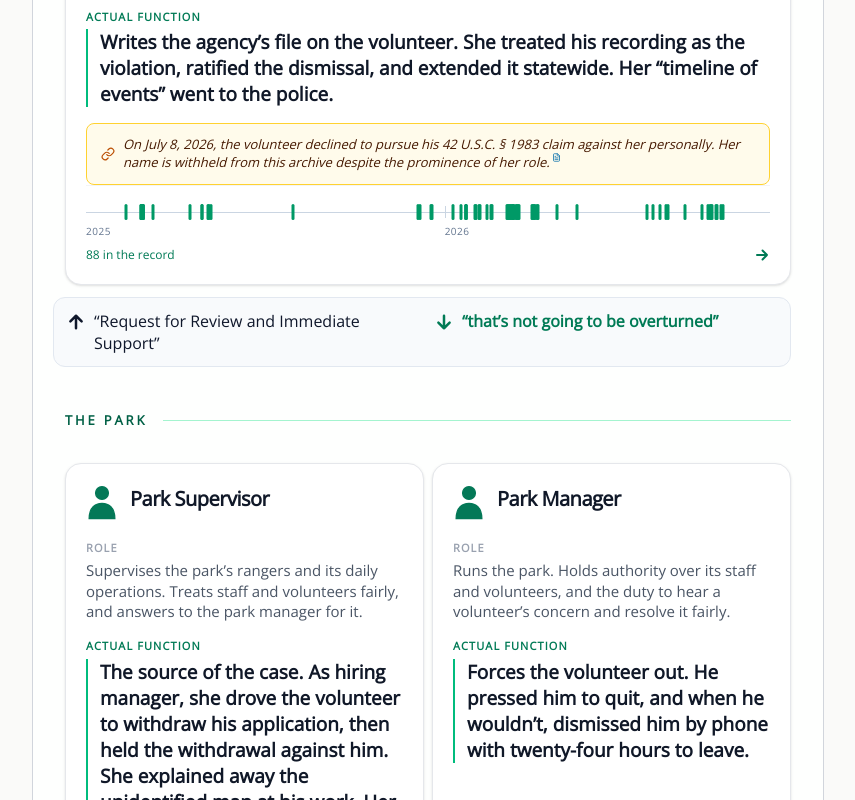
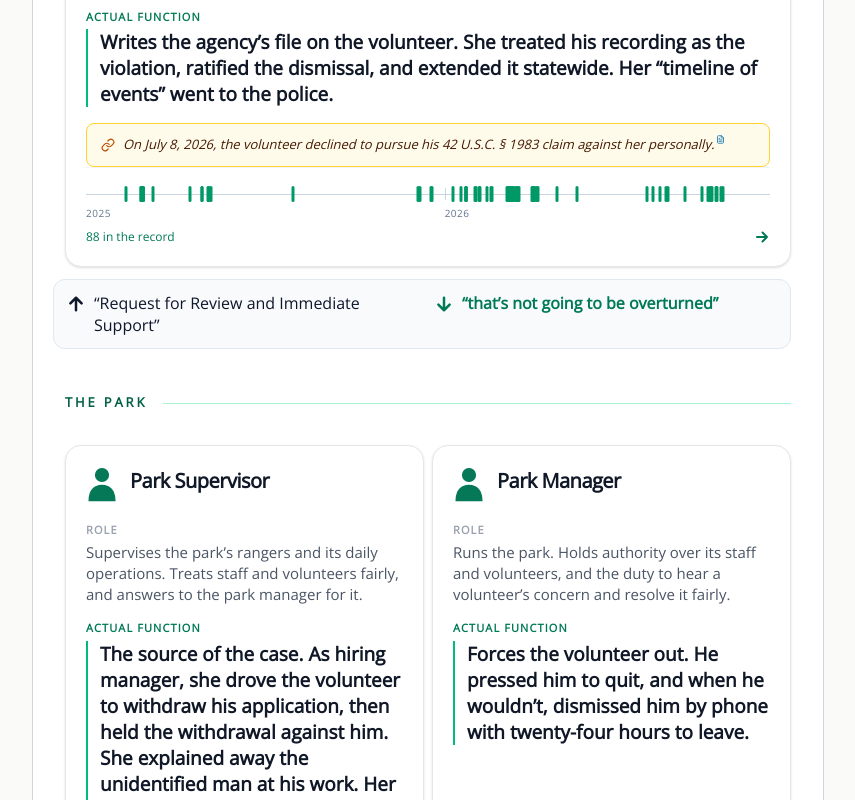
Before and after one commit to rswfire/rswfire.oprd, a Next.js app: page /key-individuals in a window 1280 px wide. Shown: the part 2180-2980 px from the top of the page, without its empty margins (368-1223 px from the left). Built offline with nearby package versions, Linux system fonts and the light colour scheme.

Commit message:
Key Individuals: agency name in panel headers, no repeated header line, two cards corrected

```diff
--- a/components/system/SystemDiagram.tsx
+++ b/components/system/SystemDiagram.tsx
@@ -191,7 +191,7 @@ const COLS: Record<number, string> = { 1: "", 2: "@lg:grid-cols-2", 3: "@lg:grid
 
 function seatSheet(s: Seat, where?: string): SheetContent {
     return {
-        eyebrow: [s.name ? s.title : undefined, s.inst ?? where].filter((l): l is string => Boolean(l)),
+        eyebrow: Array.from(new Set([s.name ? s.title : undefined, s.inst ?? (where === "The agency" ? "Oregon State Parks" : where)].filter((l): l is string => Boolean(l)))),
         title: s.name ?? s.title,
         head: (
             <div className="grid gap-4">
--- a/data/system.ts
+++ b/data/system.ts
@@ -261,7 +261,7 @@ const RECORDS: Branch = {
             title: "Public Records",
             inst: "Department of Justice",
             fn: "Finds the department’s records and releases them as soon as practicable. Waives the fee when disclosure benefits the public.",
-            real: "Prices the volunteer’s own file. It counted 1,350 records about him, called them his “private interests,” and asked $599 before any work.",
+            real: "Charges the volunteer $599 to see his own file. It counted 1,350 records about him and called them his “private interests.”",
             docs: [],
         },
         {
@@ -404,7 +404,7 @@ export const RUNGS: Rung[] = [
         seats: [
             {
                 id: "program",
-                note: { text: "On July 8, 2026, the volunteer declined to pursue his 42 U.S.C. § 1983 claim against her personally. Her name is withheld from this archive despite the prominence of her role.", src: { u: "01KX28CF90H15CJVJRJWKXCP5N" } },
+                note: { text: "On July 8, 2026, the volunteer declined to pursue his 42 U.S.C. § 1983 claim against her personally.", src: { u: "01KX28CF90H15CJVJRJWKXCP5N" } },
                 title: "Program Manager",
                 fn: "Runs the volunteer program across every state park. The volunteer’s recourse when a park fails them: hears the complaint, protects the volunteer, holds the park to the standard.",
                 real: "Writes the agency’s file on the volunteer. She treated his recording as the violation, ratified the dismissal, and extended it statewide. Her “timeline of events” went to the police.",
```
